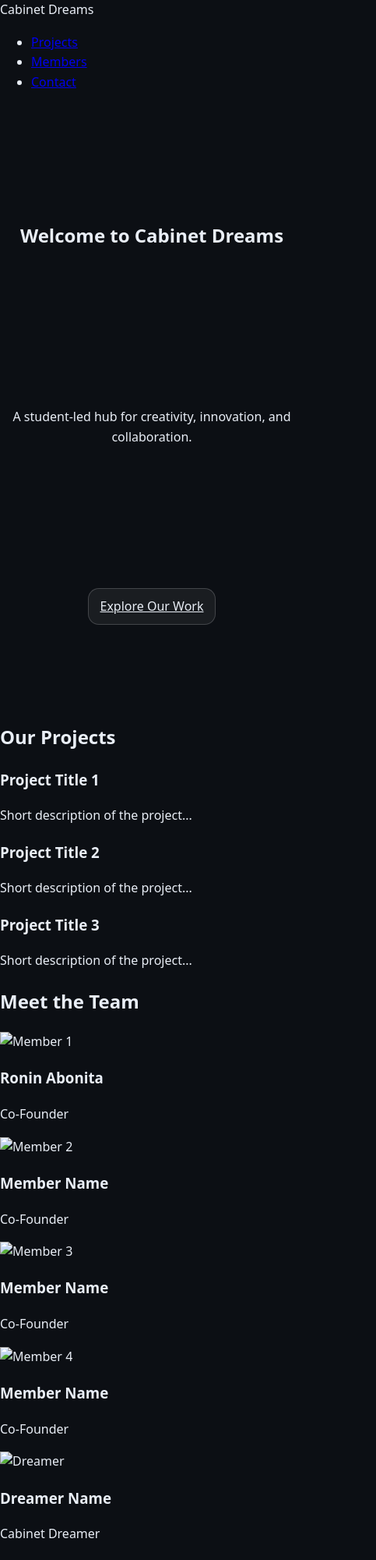
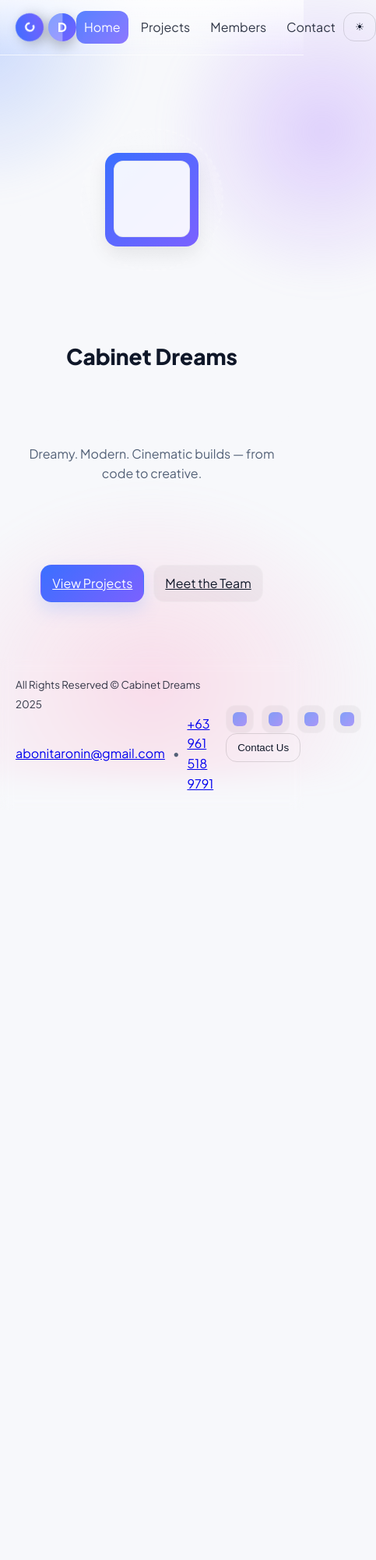
Before and after one commit to roninoyume-neurotech/Cabinet-Dreams, a plain HTML site: page index.html in a window 390 px wide. Shown: the top 2000 px of the page at 78% size, 483 px wide, since content can reach past the window. After the commit the page ends 1037 px from the top, so only its background shows below. Drawn offline with Linux system fonts and the light colour scheme; files that its build step writes are made by us from their sources.

Commit message:
Fix bad repo

```diff
--- a/index.html
+++ b/index.html
@@ -1,91 +1,99 @@
 <!DOCTYPE html>
 <html lang="en">
 <head>
-  <meta charset="UTF-8">
-  <meta name="viewport" content="width=device-width, initial-scale=1.0">
-  <title>Cabinet Dreams</title>
-  <link rel="stylesheet" href="css/style.css">
-  <link rel="icon" type="image/jpg" href="images/CDlogo.jpg">
+  <meta charset="UTF-8" />
+  <meta name="viewport" content="width=device-width, initial-scale=1" />
+  <title>Cabinet Dreams — Home</title>
+  <link rel="preconnect" href="https://fonts.gstatic.com" crossorigin>
+  <link href="https://fonts.googleapis.com/css2?family=Plus+Jakarta+Sans:wght@300;400;600;800&display=swap" rel="stylesheet">
+  <link rel="stylesheet" href="style.css" />
 </head>
+<body>
+  <!-- Dreamy backdrop -->
+  <div class="bg-gradient"></div>
+  <div id="particles"></div>
 
-<body>
-  <!-- Navigation -->
-  <header>
-    <nav class="navbar">
-      <div class="logo">Cabinet Dreams</div>
-      <ul class="nav-links">
-        <li><a href="#projects">Projects</a></li>
-        <li><a href="#members">Members</a></li>
-        <li><a href="#contact">Contact</a></li>
-      </ul>
+  <header class="site-header">
+    <a class="logo" href="index.html" aria-label="Cabinet Dreams home">
+      <span class="logo-c">C</span><span class="logo-d">D</span>
+    </a>
+
+    <nav class="nav">
+      <a href="index.html" class="active">Home</a>
+      <a href="projects.html">Projects</a>
+      <a href="members.html">Members</a>
+      <a href="contact.html">Contact</a>
     </nav>
+
+    <div class="header-actions">
+      <button id="themeToggle" class="btn ghost" aria-label="Toggle light/dark mode">☾</button>
+    </div>
   </header>
 
-  <!-- Hero Section -->
-  <section class="hero">
-    <h1>Welcome to Cabinet Dreams</h1>
-    <p>A student-led hub for creativity, innovation, and collaboration.</p>
-    <a href="#projects" class="btn">Explore Our Work</a>
-  </section>
-
-  <!-- Projects Section -->
-  <section id="projects" class="projects">
-    <h2>Our Projects</h2>
-    <div class="project-grid">
-      <div class="project-card">
-        <h3>Project Title 1</h3>
-        <p>Short description of the project...</p>
-      </div>
-      <div class="project-card">
-        <h3>Project Title 2</h3>
-        <p>Short description of the project...</p>
-      </div>
-      <div class="project-card">
-        <h3>Project Title 3</h3>
-        <p>Short description of the project...</p>
+  <main class="hero">
+    <!-- Animated Central CD Logo -->
+    <div class="cd-logo" aria-label="Cabinet Dreams animated logo">
+      <div class="cd-c" title="C rotates like a vinyl"></div>
+      <div class="cd-d" title="D opens like a door">
+        <div class="door"></div>
       </div>
     </div>
-  </section>
-<!--- omg work -->
-  <!-- Members Section -->
-  <section id="members" class="members">
-    <h2>Meet the Team</h2>
-    <div class="member-grid">
-      <div class="member-card">
-        <img src="images/member1.jpg" alt="Member 1">
-        <h3>Ronin Abonita</h3>
-        <p>Co-Founder</p>
-      </div>
-      <div class="member-card">
-        <img src="images/member2.jpg" alt="Member 2">
-        <h3>Member Name</h3>
-        <p>Co-Founder</p>
-      </div>
-      <div class="member-card">
-        <img src="images/member3.jpg" alt="Member 3">
-        <h3>Member Name</h3>
-        <p>Co-Founder</p>
-      </div>
-      <div class="member-card">
-        <img src="images/member4.jpg" alt="Member 4">
-        <h3>Member Name</h3>
-        <p>Co-Founder</p>
-      </div>
-      <div class="member-card">
-        <img src="images/dreamer1.jpg" alt="Dreamer">
-        <h3>Dreamer Name</h3>
-        <p>Cabinet Dreamer</p>
+
+    <h1 class="hero-title">Cabinet Dreams</h1>
+    <p class="hero-sub">Dreamy. Modern. Cinematic builds — from code to creative.</p>
+
+    <div class="hero-cta">
+      <a href="projects.html" class="btn primary">View Projects</a>
+      <a href="members.html" class="btn">Meet the Team</a>
+    </div>
+  </main>
+
+  <footer class="site-footer">
+    <div class="footer-left">
+      <small id="copyright">All Rights Reserved © Cabinet Dreams <span data-year></span></small>
+      <div class="contact-inline">
+        <a href="mailto:abonitaronin@gmail.com">abonitaronin@gmail.com</a>
+        <span aria-hidden>•</span>
+        <a href="tel:+639615189791">+63 961 518 9791</a>
       </div>
     </div>
-  </section>
-
-  <!-- Footer -->
-  <footer id="contact">
-    <p>&copy; 2025 Cabinet Dreams. All rights reserved.</p>
-    <p>Contact us: <a href="mailto:cabinetdreams@email.com">cabinetdreams@email.com</a></p>
+    <div class="footer-right">
+      <div class="socials">
+        <a aria-label="Facebook" href="#" class="icon fb"></a>
+        <a aria-label="Instagram" href="#" class="icon ig"></a>
+        <a aria-label="X" href="#" class="icon tw"></a>
+        <a aria-label="GitHub" href="#" class="icon gh"></a>
+      </div>
+      <button class="btn ghost" data-open-contact>Contact Us</button>
+    </div>
   </footer>
 
-  <!-- JS -->
-  <script src="js/script.js"></script>
+  <!-- Contact Modal -->
+  <div class="modal" id="contactModal" aria-hidden="true" role="dialog" aria-modal="false">
+    <div class="modal-card">
+      <button class="modal-close" data-close>×</button>
+      <h2>Contact Cabinet Dreams</h2>
+      <form class="form" id="contactFormModal">
+        <label>
+          <span>Name</span>
+          <input type="text" name="name" required placeholder="Your name" />
+        </label>
+        <label>
+          <span>Email</span>
+          <input type="email" name="email" required placeholder="you@example.com" />
+        </label>
+        <label>
+          <span>Message</span>
+          <textarea name="message" rows="4" required placeholder="Tell us what you dream of…"></textarea>
+        </label>
+        <button type="submit" class="btn primary">Send Message</button>
+      </form>
+    </div>
+  </div>
+
+  <script src="script.js"></script>
 </body>
 </html>
+
+
+<!-- --- IGNOR,E as-asddfgdfgdfg-n- -->
--- a/script.js
+++ b/script.js
@@ -86,4 +86,4 @@ document.querySelectorAll('.person').forEach(p => {
     }
   });
 });
-// --- IGNORE --- //
+// --- IGNORnm,nm,nm,E --- //
```
